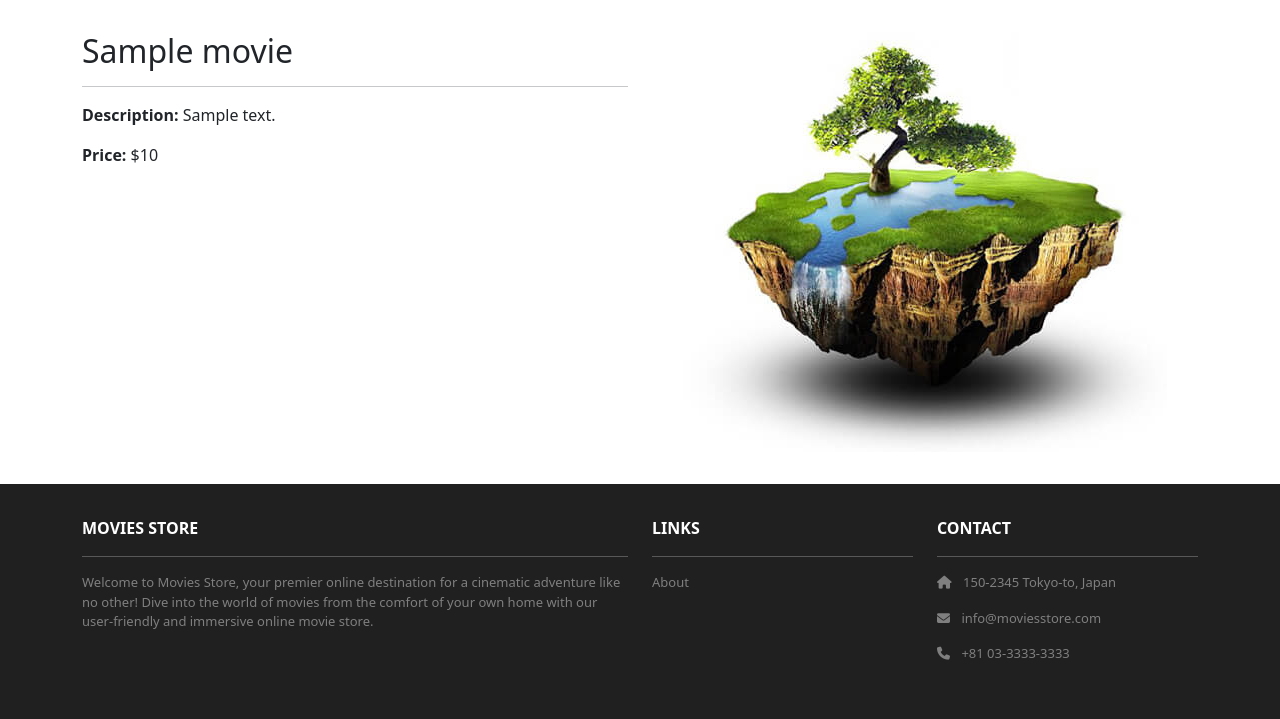
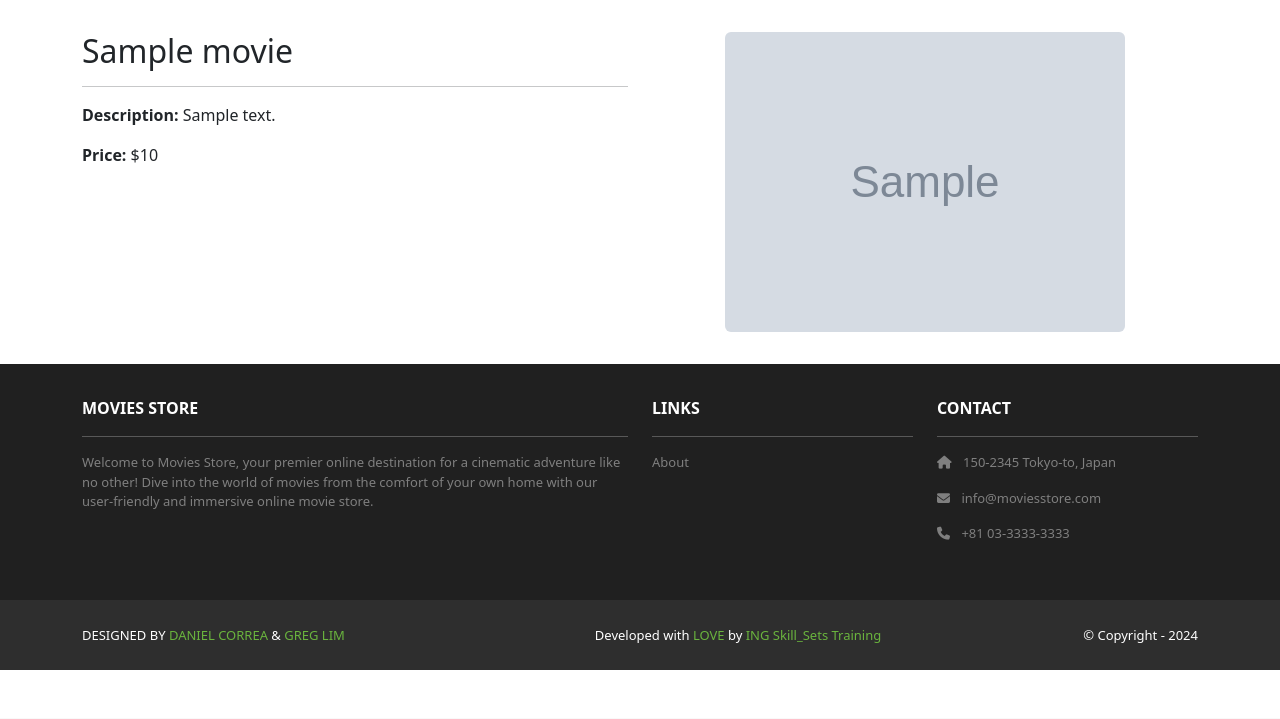
Before and after one commit to gurnitha/2025-movies-store, a Django app: template templates/movies/movie.html in a window 1280 px wide. Shown: the part 82-801 px from the top of the page. After the commit the page ends 752 px from the top, so only its background shows below. Run offline with Django 5.2, Linux system fonts and the light colour scheme; the template is opened without the code that fills it: most values are stand-ins (such as "Sample title", 1, 10 or a date in 2020); grey boxes marked "Sample" are stand-in pictures; some libraries are stand-ins or nearby versions.

Commit message:
7.2. Menampilkan singel movie pada laman movie

```diff
--- a/app/movies/views.py
+++ b/app/movies/views.py
@@ -17,12 +17,11 @@ def movies_view(request):
 
 
 def movie_view(request, id):
-    movie = movies[id - 1]
+    movie =  Movie.objects.get(id=id)
     template_data = {}
-    template_data['title'] = movie['name']
+    template_data['title'] = movie.name
     template_data['movie'] = movie
     context = {
-        'page_title': template_data['title'],
         'template_data': template_data,
     }
     return render(request, 'movies/movie.html', context)
--- a/static/assets/css/style.css
+++ b/static/assets/css/style.css
@@ -50,3 +50,8 @@
   width: fit-content;
   max-height: 200px;
 }
+
+.img-card-400 {
+  width: fit-content;
+  max-height: 400px;
+}
--- a/templates/movies/movie.html
+++ b/templates/movies/movie.html
@@ -17,7 +17,7 @@
         <p><b>Price:</b> ${{ template_data.movie.price }}</p>
       </div>
       <div class="col-md-6 mx-auto mb-3 text-center">
-        <img src="{% static 'assets/img/about.jpg' %}" class="rounded" />
+        <img src="{{ template_data.movie.image.url }}" class="rounded img-card-400" />
       </div>
     </div>
   </div>
```
Also changed, not shown: README.md.
